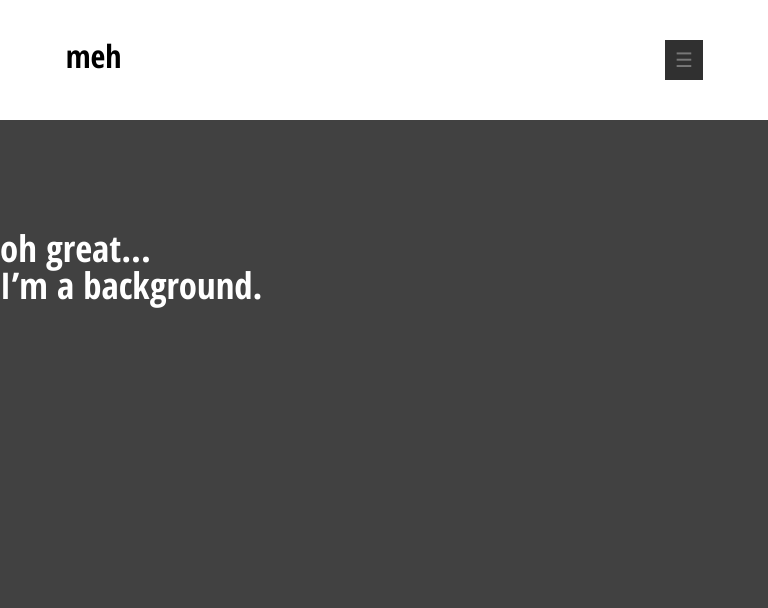
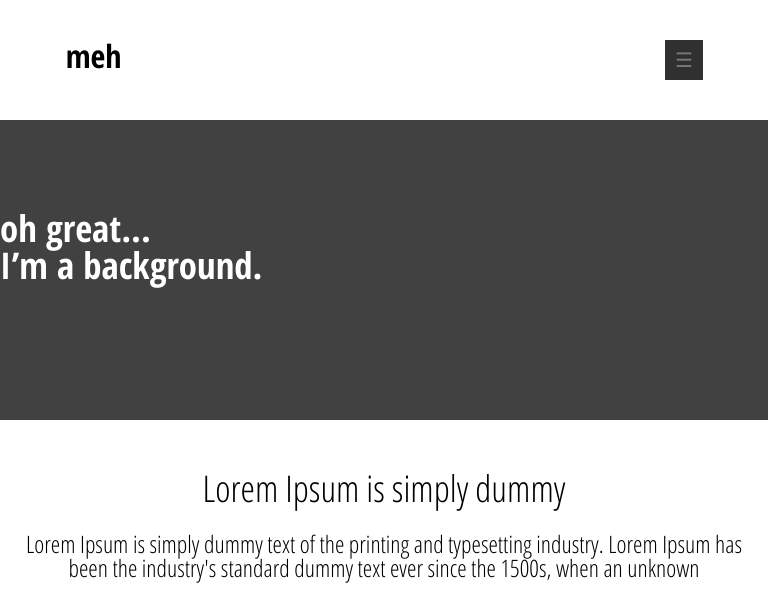
Before and after one commit to pyzzac/pyzzac.github.io, a website: page index.html in a window 768 px wide. Shown: the top 608 px of the page. Drawn offline with nearby package versions, Linux system fonts and the light colour scheme; files that its build step writes are made by us from their sources.

Commit message:
Adjusting Banner

```diff
--- a/app/scss/partials/_main.scss
+++ b/app/scss/partials/_main.scss
@@ -128,13 +128,6 @@ p {
 		padding-top:110px;
 	}
 }
-
-@media (max-width : 1200px) {
-	.oh-great {
-		padding-top:110px;
-	}
-}
-
 @media (min-width: 901px) and (max-width : 1200px) {
 	.grumpy-banner {
 		min-height:300px;
@@ -144,8 +137,20 @@ p {
 	}
 }
 
+@media (min-width: 501px) and (max-width : 900px) {
+	.oh-great {
+		padding-top:90px;
+	}
+	.grumpy-banner {
+		min-height:300px;
+	}
+}
+
 @media (max-width : 500px) {
 	.effects {
 		padding: 15px;
 	}
+	.grumpy-banner {
+		min-height:300px;
+	}
 }
```
